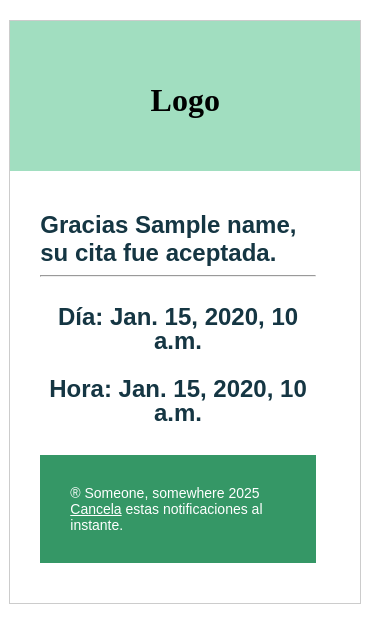
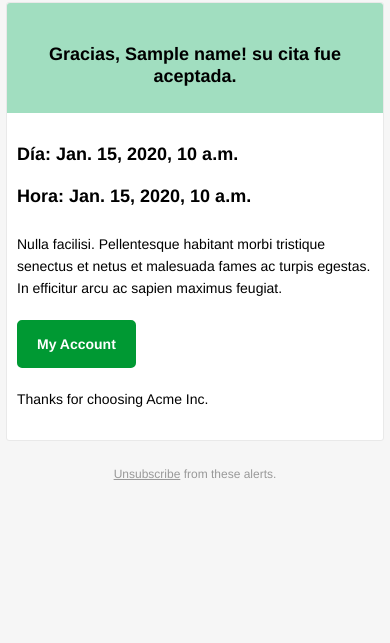
Before and after one commit to Denisse-AB/django-vue-citas, a Django app: template citas/templates/citas/email.html in a window 390 px wide. Shown: the top 643 px of the page. Run offline with Django 3.2, Linux system fonts and the light colour scheme; the template is opened without the code that fills it: most values are stand-ins (such as "Sample title", 1, 10 or a date in 2020).

Commit message:
Email template

```diff
--- a/citas/templates/citas/base.html
+++ b/citas/templates/citas/base.html
@@ -1,24 +1,89 @@
-<!DOCTYPE html>
-<html lang="es">
+<!DOCTYPE html PUBLIC "-//W3C//DTD XHTML 1.0 Transitional//EN" "http://www.w3.org/TR/xhtml1/DTD/xhtml1-transitional.dtd">
+<html xmlns="http://www.w3.org/1999/xhtml" style="font-family: 'Helvetica Neue', Helvetica, Arial, sans-serif; box-sizing: border-box; font-size: 14px; margin: 0;">
 
-<head>
+  <head>
+    <meta name="viewport" content="width=device-width" />
     <meta http-equiv="Content-Type" content="text/html; charset=UTF-8" />
-    <meta name="viewport" content="width=device-width, initial-scale=1.0">
-    <title>Appointments</title>
+    <title>Alerts e.g. approaching your limit</title>
+
 
     <style type="text/css">
-        a[x-apple-data-detectors] {
-            color: inherit !important;
+      img {
+        max-width: 100%;
+      }
+
+      body {
+        -webkit-font-smoothing: antialiased;
+        -webkit-text-size-adjust: none;
+        width: 100% !important;
+        height: 100%;
+        line-height: 1.6em;
+      }
+
+      body {
+        background-color: #f6f6f6;
+      }
+
+      @media only screen and (max-width: 640px) {
+        body {
+          padding: 0 !important;
         }
-        @media screen and (max-width:500px) {
-            table {
-                width: 95% !important;
-            }
+
+        h1 {
+          font-weight: 800 !important;
+          margin: 20px 0 5px !important;
         }
+
+        h2 {
+          font-weight: 800 !important;
+          margin: 20px 0 5px !important;
+        }
+
+        h3 {
+          font-weight: 800 !important;
+          margin: 20px 0 5px !important;
+        }
+
+        h4 {
+          font-weight: 800 !important;
+          margin: 20px 0 5px !important;
+        }
+
+        h1 {
+          font-size: 22px !important;
+        }
+
+        h2 {
+          font-size: 18px !important;
+        }
+
+        h3 {
+          font-size: 16px !important;
+        }
+
+        .container {
+          padding: 0 !important;
+          width: 100% !important;
+        }
+
+        .content {
+          padding: 0 !important;
+        }
+
+        .content-wrap {
+          padding: 10px !important;
+        }
+
+        .invoice {
+          width: 100% !important;
+        }
+      }
     </style>
-</head>
+  </head>
 
-<body style="margin: 0; padding: 0;">
+<body itemscope itemtype="http://schema.org/EmailMessage"
+    style="font-family: 'Helvetica Neue',Helvetica,Arial,sans-serif; box-sizing: border-box; font-size: 14px; -webkit-font-smoothing: antialiased; -webkit-text-size-adjust: none; width: 100% !important; height: 100%; line-height: 1.6em; background-color: #f6f6f6; margin: 0;"
+    bgcolor="#f6f6f6">
     {% block content %}{% endblock content %}
 </body>
 
--- a/citas/templates/citas/email.html
+++ b/citas/templates/citas/email.html
@@ -2,69 +2,63 @@
 {% autoescape off %}
 
 {% block content %}
-<table role="presentation" border="0" cellpadding="0" cellspacing="0" width="100%">
-    <tr>
-        <td style="padding: 20px 0 30px 0;">
-
-            <table align="center" border="0" cellpadding="0" cellspacing="0" width="600"
-                style="border-collapse: collapse; border: 1px solid #cccccc;">
-                <tr>
-                    <td align="center" bgcolor="#a1dec0" style="padding: 40px 0 30px 0;">
-                        <h1>Logo</h1>
+    <table class="body-wrap" style="font-family: 'Helvetica Neue',Helvetica,Arial,sans-serif; box-sizing: border-box; font-size: 14px; width: 100%; background-color: #f6f6f6; margin: 0;" bgcolor="#f6f6f6">
+      <tr style="font-family: 'Helvetica Neue',Helvetica,Arial,sans-serif; box-sizing: border-box; font-size: 14px; margin: 0;">
+        <td style="font-family: 'Helvetica Neue',Helvetica,Arial,sans-serif; box-sizing: border-box; font-size: 14px; vertical-align: top; margin: 0;" valign="top"></td>
+        <td class="container" width="600"
+          style="font-family: 'Helvetica Neue',Helvetica,Arial,sans-serif; box-sizing: border-box; font-size: 14px; vertical-align: top; display: block !important; max-width: 600px !important; clear: both !important; margin: 0 auto;" valign="top">
+          <div class="content" style="font-family: 'Helvetica Neue',Helvetica,Arial,sans-serif; box-sizing: border-box; font-size: 14px; max-width: 600px; display: block; margin: 0 auto; padding: 20px;">
+            <table class="main" width="100%" cellpadding="0" cellspacing="0"
+              style="font-family: 'Helvetica Neue',Helvetica,Arial,sans-serif; box-sizing: border-box; font-size: 14px; border-radius: 3px; background-color: #fff; margin: 0; border: 1px solid #e9e9e9;" bgcolor="#fff">
+              <tr style="font-family: 'Helvetica Neue',Helvetica,Arial,sans-serif; box-sizing: border-box; font-size: 14px; margin: 0;">
+                <td class="alert alert-warning"
+                  style="font-family: 'Helvetica Neue',Helvetica,Arial,sans-serif; box-sizing: border-box; font-size: 16px; vertical-align: top; color: #000; font-weight: 500; text-align: center; border-radius: 3px 3px 0 0; background-color: #a1dec0; margin: 0; padding: 20px;"
+                  align="center" bgcolor="#a1dec0" valign="top">
+                  <h2>Gracias, {{ name }}! su cita fue aceptada.</h2>
                 </td>
               </tr>
-                <tr>
-                    <td bgcolor="#ffffff" style="padding: 40px 30px 40px 30px;">
-                        <table border="0" cellpadding="0" cellspacing="0" width="100%"
-                            style="border-collapse: collapse;">
-                            <tr>
-                                <td style="color: #153643; font-family: Arial, sans-serif;">
-                                    <h2 style="margin: 0;">Gracias {{ name }}, su cita fue aceptada.</h2>
-                                    <hr style="color: #a1dec0;">
+              <tr style="font-family: 'Helvetica Neue',Helvetica,Arial,sans-serif; box-sizing: border-box; font-size: 14px; margin: 0;">
+                <td class="content-wrap" style="font-family: 'Helvetica Neue',Helvetica,Arial,sans-serif; box-sizing: border-box; font-size: 14px; vertical-align: top; margin: 0; padding: 20px;" valign="top">
+                  <table width="100%" cellpadding="0" cellspacing="0" style="font-family: 'Helvetica Neue',Helvetica,Arial,sans-serif; box-sizing: border-box; font-size: 14px; margin: 0;">
+                    <tr style="font-family: 'Helvetica Neue',Helvetica,Arial,sans-serif; box-sizing: border-box; font-size: 14px; margin: 0;">
+                      <td class="content-block" style="font-family: 'Helvetica Neue',Helvetica,Arial,sans-serif; box-sizing: border-box; font-size: 14px; vertical-align: top; margin: 0; padding: 0 0 20px;" valign="top">
+                        <h2>Día: {{ date }} </h2>
+                        <h2>Hora: {{ time }}</h2>
                       </td>
                     </tr>
-                            <tr>
-                                <td align="center"
-                                    style="color: #153643; font-family: Arial, sans-serif; font-size: 16px; line-height: 24px; padding: 20px 0 30px 0;">
-                                    <h2 style="margin: 0;">Día: {{ date }} </h2>
-                                    <br>
-                                    <h2 style="margin: 0;">Hora: {{ time }} </h2>
+                    <tr style="font-family: 'Helvetica Neue',Helvetica,Arial,sans-serif; box-sizing: border-box; font-size: 14px; margin: 0;">
+                      <td class="content-block" style="font-family: 'Helvetica Neue',Helvetica,Arial,sans-serif; box-sizing: border-box; font-size: 14px; vertical-align: top; margin: 0; padding: 0 0 20px;" valign="top">
+                        Nulla facilisi. Pellentesque habitant morbi tristique senectus et netus et malesuada fames ac turpis egestas. In efficitur arcu ac sapien maximus feugiat.
                       </td>
                     </tr>
-                            <tr>
-                                <td>
-                                    <table border="0" cellpadding="0" cellspacing="0" width="100%"
-                                        style="border-collapse: collapse;">
-                                        <tr>
-                                            <td width="260" valign="top">
+                    <tr style="font-family: 'Helvetica Neue',Helvetica,Arial,sans-serif; box-sizing: border-box; font-size: 14px; margin: 0;">
+                      <td class="content-block" style="font-family: 'Helvetica Neue',Helvetica,Arial,sans-serif; box-sizing: border-box; font-size: 14px; vertical-align: top; margin: 0; padding: 0 0 20px;" valign="top">
+                        <a href="http://www.mailgun.com" class="btn-primary"
+                          style="font-family: 'Helvetica Neue',Helvetica,Arial,sans-serif; box-sizing: border-box; font-size: 14px; color: #FFF; text-decoration: none; line-height: 2em; font-weight: bold; text-align: center; cursor: pointer; display: inline-block; border-radius: 5px; text-transform: capitalize; background-color: #009933; margin: 0; border-color: #009933; border-style: solid; border-width: 10px 20px;">My
+                          account</a>
                       </td>
                     </tr>
-                                    </table>
-                                </td>
-                            </tr>
-                            <tr>
-                                <td bgcolor="#359766" style="padding: 30px 30px;">
-                                    <table border="0" cellpadding="0" cellspacing="0" width="100%"
-                                        style="border-collapse: collapse;">
-                                        <tr>
-                                            <td
-                                                style="color: #ffffff; font-family: Arial, sans-serif; font-size: 14px;">
-                                                <p style="margin: 0;">&reg; Someone, somewhere 2025<br />
-                                                    <a href="#" style="color: #ffffff;">Cancela</a> estas notificaciones
-                                                    al instante.
-                                                </p>
-                                            </td>
-                                            <td align="right">
+                    <tr style="font-family: 'Helvetica Neue',Helvetica,Arial,sans-serif; box-sizing: border-box; font-size: 14px; margin: 0;">
+                      <td class="content-block" style="font-family: 'Helvetica Neue',Helvetica,Arial,sans-serif; box-sizing: border-box; font-size: 14px; vertical-align: top; margin: 0; padding: 0 0 20px;" valign="top">
+                        Thanks for choosing Acme Inc.
                       </td>
                     </tr>
                   </table>
                 </td>
               </tr>
             </table>
-                    </td>
+            <div class="footer" style="font-family: 'Helvetica Neue',Helvetica,Arial,sans-serif; box-sizing: border-box; font-size: 14px; width: 100%; clear: both; color: #999; margin: 0; padding: 20px;">
+              <table width="100%" style="font-family: 'Helvetica Neue',Helvetica,Arial,sans-serif; box-sizing: border-box; font-size: 14px; margin: 0;">
+                <tr style="font-family: 'Helvetica Neue',Helvetica,Arial,sans-serif; box-sizing: border-box; font-size: 14px; margin: 0;">
+                  <td class="aligncenter content-block" style="font-family: 'Helvetica Neue',Helvetica,Arial,sans-serif; box-sizing: border-box; font-size: 12px; vertical-align: top; color: #999; text-align: center; margin: 0; padding: 0 0 20px;"
+                    align="center" valign="top"><a href="http://www.mailgun.com"
+                      style="font-family: 'Helvetica Neue',Helvetica,Arial,sans-serif; box-sizing: border-box; font-size: 12px; color: #999; text-decoration: underline; margin: 0;">Unsubscribe</a> from these alerts.</td>
                 </tr>
               </table>
+            </div>
+          </div>
         </td>
+        <td style="font-family: 'Helvetica Neue',Helvetica,Arial,sans-serif; box-sizing: border-box; font-size: 14px; vertical-align: top; margin: 0;" valign="top"></td>
       </tr>
     </table>
 {% endblock content %}
```
Lines whose indentation alone changed are shown as unchanged.
